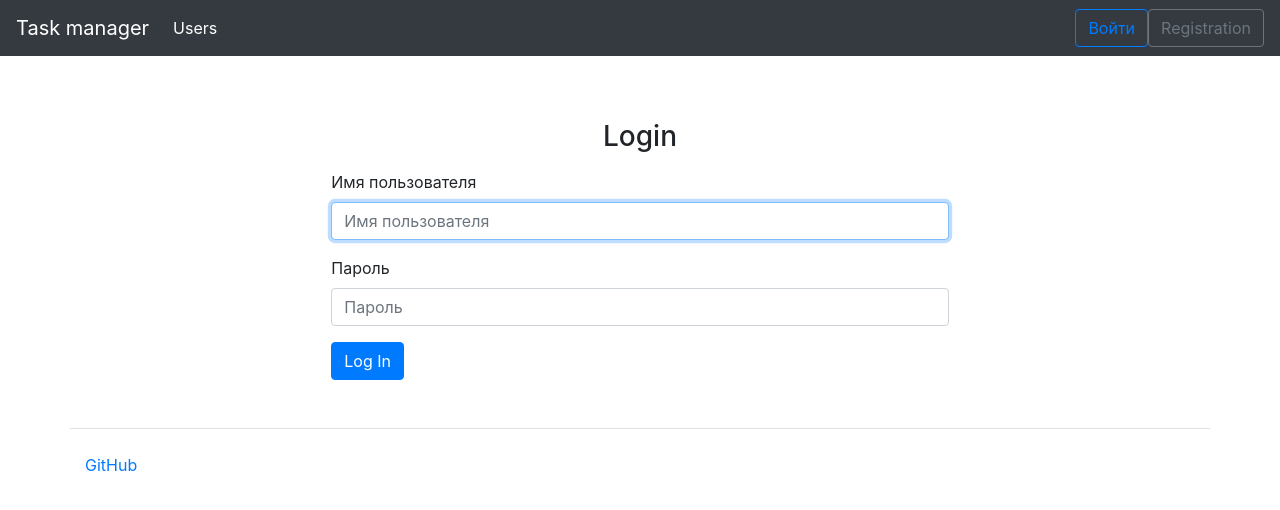
After one commit to AlexanderPotapkov/python-project-52, a Django app: page /ru/login/ in a window 1280 px wide. The commit adds this page. Shown: the top 510 px of the page. Run offline with Django 4.2, Linux system fonts and the light colour scheme; some libraries are stand-ins or nearby versions.

Commit message:
add login

```diff
--- a/task_manager/apps/users/forms.py
+++ b/task_manager/apps/users/forms.py
@@ -1,6 +1,4 @@
 from django.contrib.auth.forms import UserCreationForm
-from django import forms
-from django.utils.translation import gettext_lazy as _
 
 from .models import User
 
--- a/task_manager/templates/task_manager/base.html
+++ b/task_manager/templates/task_manager/base.html
@@ -5,12 +5,13 @@
 {% get_current_language as LANGUAGE_CODE %}
 
 <!DOCTYPE html>
-<html lang="{{ LANGUAGE_CODE }}">
+<html lang="{{ LANGUAGE_CODE }}" xmlns="http://www.w3.org/1999/html">
 <head>
     <meta charset="UTF-8">
     <title>{% trans "Task manager" %}</title>
 </head>
 <body>
+
 <header>
     <div class="navbar navbar-expand-md navbar-dark fixed-top bg-dark">
         <a class="navbar-brand" href="{% url 'home' %}">{% trans "Task manager" %}</a>
@@ -20,14 +21,21 @@
                     <a class="nav-link" href="{% url 'users' %}">{% trans "Users" %}</a>
                 </li>
             </ul>
-            <a class="btn btn-outline-primary my-2 my-sm-0" href="{% url 'register' %}">{% trans "Log in" %}</a>
-            <a class="btn btn-outline-secondary my-2 my-sm-0" href="#">{% trans "Registration" %}</a>
+            <a class="btn btn-outline-primary my-2 my-sm-0" href="{% url 'login' %}">{% trans "Log in" %}</a>
+            <a class="btn btn-outline-secondary my-2 my-sm-0" href="{% url 'register' %}">{% trans "Registration" %}</a>
         </div>
     </div>
 </header>
 
-<main role="main" class="container" style="margin-top: 120px;">
+<main role="main" class="container" style="margin-top: 120px">
     {% block content %}{% endblock %}
 </main>
+
+<footer>
+    <div class="container my-5 pt-4 border-top">
+        <a href="https://github.com/AlexanderPotapkov">GitHub</a>
+    </div>
+</footer>
+
 </body>
 </html>
--- /dev/null
+++ b/task_manager/templates/task_manager/login.html
@@ -0,0 +1,15 @@
+{% extends 'task_manager/base.html' %}
+{% load bootstrap4 %}
+{% load i18n %}
+
+{% block content %}
+    <div class="container col-7">
+        <h3 class="mb-3 text-center">{% trans "Login" %}</h3>
+        <form class="form" method="post">
+            {% csrf_token %}
+            {% bootstrap_form form %}
+            <button class="btn btn-primary" type="submit">{% trans "Log In" %}</button>
+        </form>
+    </div>
+
+{% endblock %}
--- a/task_manager/urls.py
+++ b/task_manager/urls.py
@@ -16,7 +16,7 @@ Including another URLconf
 from django.conf.urls.i18n import i18n_patterns
 from django.contrib import admin
 from django.urls import path, include
-from .views import IndexView
+from .views import IndexView, LoginUser
 
 urlpatterns = [
     path('admin/', admin.site.urls),
@@ -26,6 +26,6 @@ urlpatterns += i18n_patterns(
     path('i18n/', include('django.conf.urls.i18n')),
     path('', IndexView.as_view(), name='home'),
     path('users/', include('task_manager.apps.users.urls')),
-    # path('login/', login, name='login'),
+    path('login/', LoginUser.as_view(), name='login'),
     # path('logout/' logout, name='logout'),
 )
--- a/task_manager/views.py
+++ b/task_manager/views.py
@@ -1,5 +1,17 @@
 from django.views.generic import TemplateView
+from django.contrib.messages.views import SuccessMessageMixin
+from django.contrib.auth.views import LoginView
+from django.contrib.auth.forms import AuthenticationForm
+from django.urls import reverse_lazy
 
 
 class IndexView(TemplateView):
     template_name = 'task_manager/index.html'
+
+
+class LoginUser(SuccessMessageMixin, LoginView):
+    form_class = AuthenticationForm
+    template_name = 'task_manager/login.html'
+
+    def get_success_url(self):
+        return reverse_lazy('home')
```
Also changed, not shown: task_manager/apps/users/templates/users/users.html (+17 -1 lines), task_manager/apps/users/views.py (+7 -5 lines), locale/ru/LC_MESSAGES/django.po, 1 other file.
